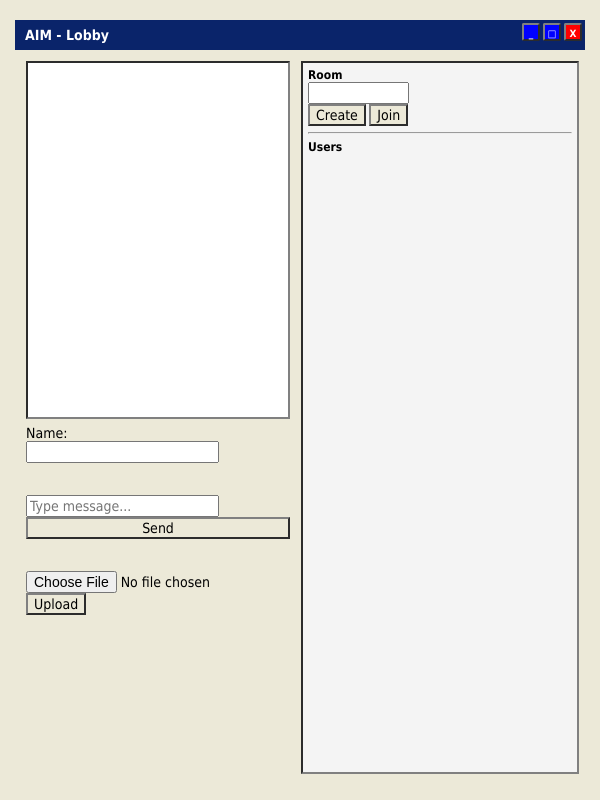
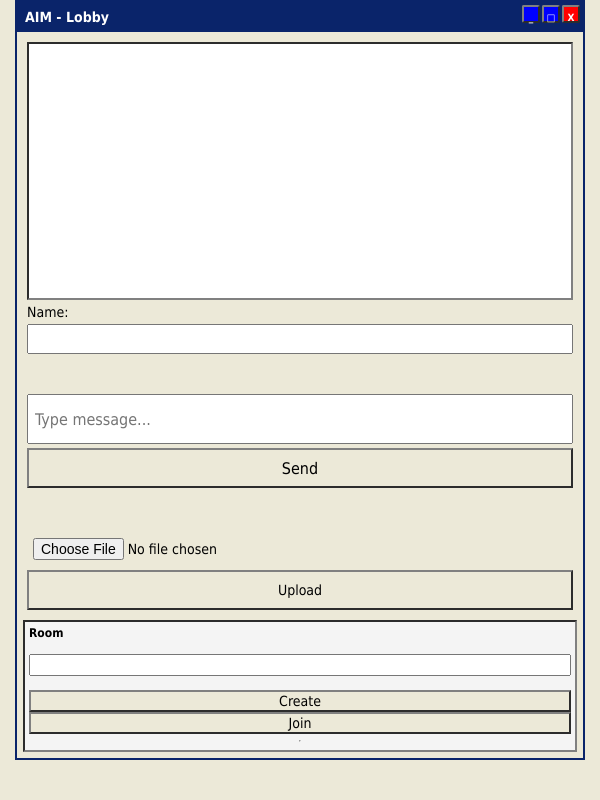
Before and after one commit to MattTheTekie/3DS-Web-Chat, a website: page public/index.html in a window 600 px wide. Drawn offline with Linux system fonts and the light colour scheme; no server answers.

Commit message:
Update index.html

```diff
--- a/public/index.html
+++ b/public/index.html
@@ -165,7 +165,7 @@
 /* --- 3DS / small screens (stacked dual-screen) --- */
 
 
-@media (max-width: 600px) {
+@media (max-width: 400px) {
   html, body {
     margin: 0;
     padding: 0;
@@ -311,6 +311,192 @@
     background-color: #DCDCDC;
 }
 }
+
+@media (min-width: 401px) and (max-width: 600px) {
+  html, body {
+    height: 100vh;
+    overflow: hidden;
+    font-size: 12px;
+    display: flex;
+    flex-direction: column;
+  }
+
+  #window {
+    width: 100%;
+    height: 100%;
+    display: flex;
+    flex-direction: column;
+  }
+
+  #titlebar {
+    height: 30px;
+    line-height: 30px;
+    padding-left: 6px;
+    font-weight: bold;
+  }
+
+  /* Top screen = chat */
+  #topScreen, #chatArea {
+    flex: 0 0 55%; /* slightly smaller than 3DS */
+    display: flex;
+    flex-direction: column;
+    padding: 4px;
+    overflow: hidden;
+  }
+
+  #chat {
+    flex: 1;
+    overflow-y: auto;
+    border: 2px inset gray;
+    padding: 4px;
+  }
+
+  #inputArea {
+    flex: 0 0 auto;
+    margin-top: 4px;
+  }
+
+  /* Bottom screen = users + input */
+  #bottomScreen, #usersPanel {
+    flex: 0 0 45%;
+    display: flex;
+    flex-direction: column;
+    padding: 4px;
+    overflow-y: auto;
+    background: #F4F4F4;
+  }
+
+  #xpButtons .xpBtn {
+    width: 18px;
+    height: 18px;
+    font-size: 10px;
+  }
+}
+
+
+
+/* ---------- MOBILE ONLY ---------- */
+@media (min-width: 360px) and (max-width: 600px) {
+  html, body {
+    margin: 0;
+    padding: 0;
+    width: 100%;
+    height: 100vh;
+    overflow: hidden;
+    font-family: Tahoma, sans-serif;
+    font-size: 14px;
+    display: flex;
+    flex-direction: column;
+    background: #ECE9D8;
+  }
+
+  #window {
+    width: 100%;
+    height: 100%;
+    display: flex;
+    flex-direction: column;
+    box-sizing: border-box;
+  }
+
+  #titlebar {
+    height: 30px;
+    line-height: 30px;
+    padding-left: 8px;
+    font-weight: bold;
+    display: flex;
+    justify-content: space-between;
+    align-items: center;
+    flex-shrink: 0;
+  }
+
+  #main {
+    flex: 1;
+    display: flex;
+    flex-direction: column;
+    overflow: hidden;
+  }
+
+  /* CHAT AREA */
+  #chatArea {
+    flex: 1 1 auto;          /* flexible, fills available space */
+    display: flex;
+    flex-direction: column;
+    padding: 4px;
+    overflow: hidden;
+  }
+
+  #chat {
+    flex: 1 1 auto;          /* chat expands fully */
+    background: white;
+    border: 2px inset gray;
+    overflow-y: auto;
+    padding: 6px;
+    font-size: 14px;
+  }
+
+  /* USERS + INPUT AREA at bottom */
+  #usersPanel {
+    flex: 0 0 120px;         /* enough height to see users */
+    overflow-y: auto;
+    border: 2px inset gray;
+    padding: 4px;
+    background: #F4F4F4;
+  }
+
+  #inputArea {
+    flex: 0 0 auto;
+    display: flex;
+    flex-direction: column;
+    gap: 4px;
+    margin-top: 4px;
+  }
+
+  #inputArea input[type="text"]#message {
+    width: 100%;
+    height: 50px;           /* bigger typing box */
+    font-size: 16px;
+    padding: 6px;
+    box-sizing: border-box;
+  }
+
+  #inputArea input[type="text"]#username {
+    width: 100%;
+    height: 30px;
+    font-size: 14px;
+    padding: 4px;
+    box-sizing: border-box;
+  }
+
+  #inputArea button {
+    width: 100%;
+    height: 40px;
+    font-size: 16px;
+    cursor: pointer;
+  }
+
+  #uploadForm input[type="file"], #uploadForm button {
+    width: 100%;
+    font-size: 14px;
+    margin-top: 4px;
+    padding: 6px;
+    box-sizing: border-box;
+  }
+
+  /* XP BUTTONS */
+  #xpButtons {
+    top: 3px;
+    right: 3px;
+    position: absolute;
+  }
+
+  #xpButtons .xpBtn {
+    width: 18px;
+    height: 18px;
+    font-size: 10px;
+  }
+}
+
+
 </style>
 </head>
 <body>
```
